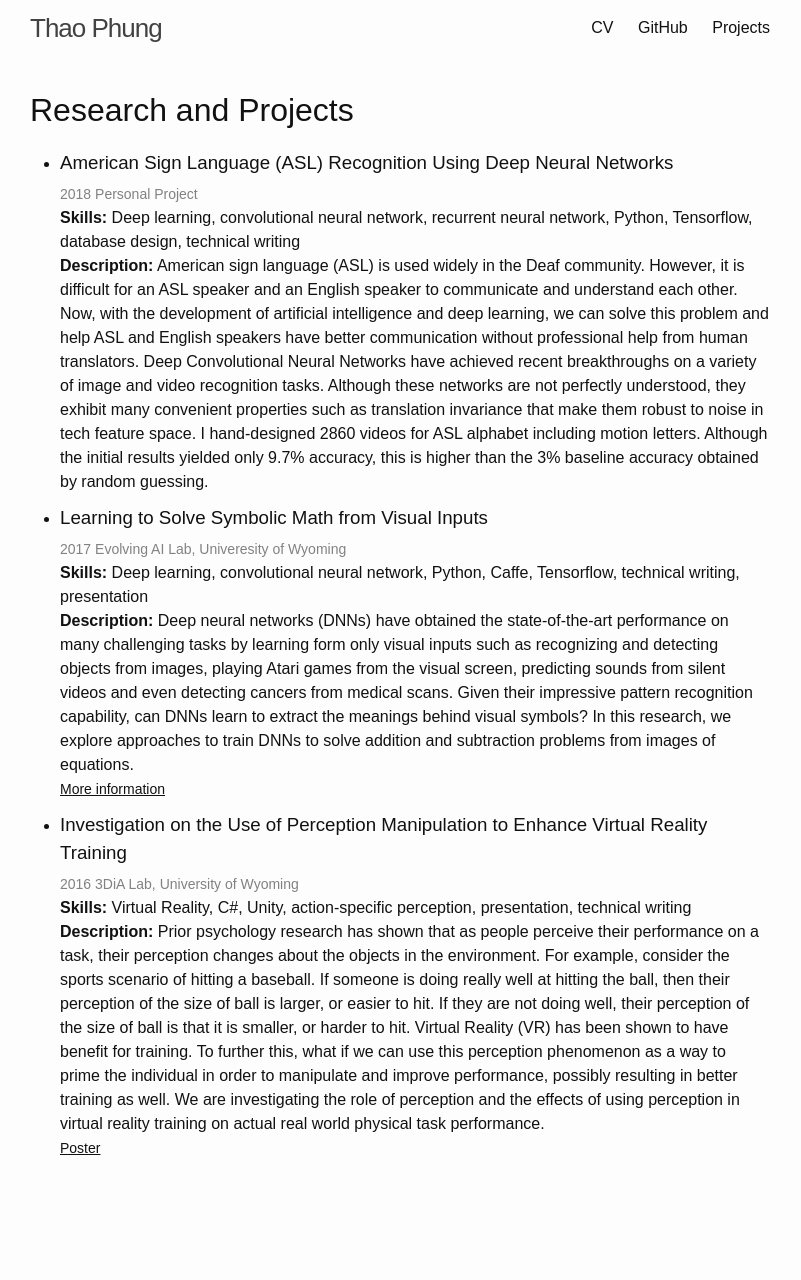
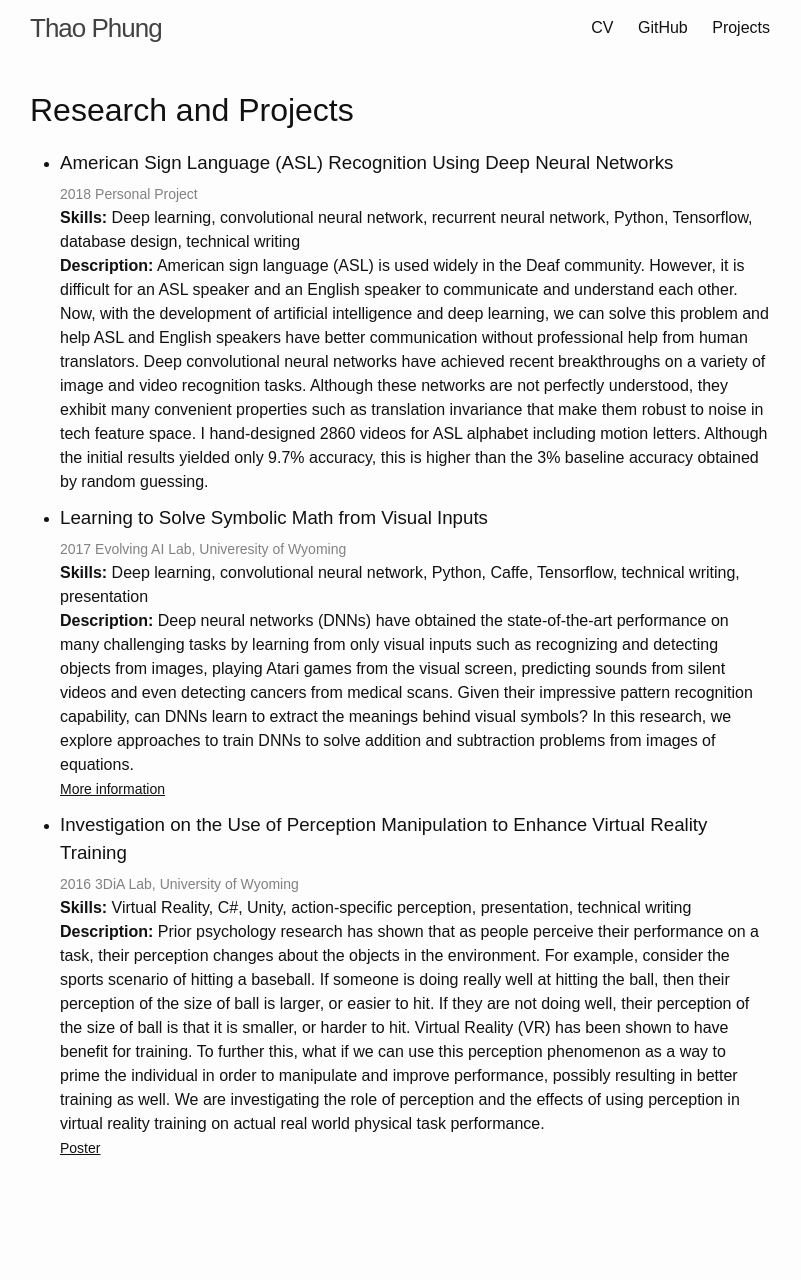
Before and after one commit to thaophung/thaophung.github.io, a Jekyll site: the page built from projects.md, in a window 1280 px wide. Shown: the whole page, without its empty margins (240-1041 px from the left). Built offline with Jekyll 4.4.1, drawn with Linux system fonts in a browser that asks for light colours; comment, search, counter and statistics services are not loaded.

Commit message:
projects

```diff
--- a/_data/projects.yml
+++ b/_data/projects.yml
@@ -7,14 +7,14 @@
     skills: "Deep learning, convolutional neural network, recurrent neural network, Python, Tensorflow, database design, technical writing"
     year: 2018
     description: |
-        American sign language (ASL) is used widely in the Deaf community. However, it is difficult for an ASL speaker and an English speaker to communicate and understand each other. Now, with the development of artificial intelligence and deep learning, we can solve this problem and help ASL and English speakers have better communication without professional help from human translators. Deep Convolutional Neural Networks have achieved recent breakthroughs on a variety of image and video recognition tasks. Although these networks are not perfectly understood, they exhibit many convenient properties such as translation invariance that make them robust to noise in tech feature space.
+        American sign language (ASL) is used widely in the Deaf community. However, it is difficult for an ASL speaker and an English speaker to communicate and understand each other. Now, with the development of artificial intelligence and deep learning, we can solve this problem and help ASL and English speakers have better communication without professional help from human translators. Deep convolutional neural networks have achieved recent breakthroughs on a variety of image and video recognition tasks. Although these networks are not perfectly understood, they exhibit many convenient properties such as translation invariance that make them robust to noise in tech feature space.
         I hand-designed 2860 videos for ASL alphabet including motion letters. Although the initial results yielded only 9.7% accuracy, this is higher than the 3% baseline accuracy obtained by random guessing.
   - title: "Learning to Solve Symbolic Math from Visual Inputs"
     company: "Evolving AI Lab, Univeresity of Wyoming"
     skills: "Deep learning, convolutional neural network, Python, Caffe, Tensorflow, technical writing, presentation"
     year: 2017
     description: |
-       Deep neural networks (DNNs) have obtained the state-of-the-art performance on many challenging tasks by learning form only visual inputs such as recognizing and detecting objects from images, playing Atari games from the visual screen, predicting sounds from silent videos and even detecting cancers from medical scans. Given their impressive pattern recognition capability, can DNNs learn to extract the meanings behind visual symbols? In this research, we explore approaches to train DNNs to solve addition and subtraction problems from images of equations.
+       Deep neural networks (DNNs) have obtained the state-of-the-art performance on many challenging tasks by learning from only visual inputs such as recognizing and detecting objects from images, playing Atari games from the visual screen, predicting sounds from silent videos and even detecting cancers from medical scans. Given their impressive pattern recognition capability, can DNNs learn to extract the meanings behind visual symbols? In this research, we explore approaches to train DNNs to solve addition and subtraction problems from images of equations.
     more_info: "https://drive.google.com/open?id=13SQXUmADbbEwzuxTg3QFIlRf4TwxjP-v"
   - title: "Investigation on the Use of Perception Manipulation to Enhance Virtual Reality Training"
     company: "3DiA Lab, University of Wyoming"
```
